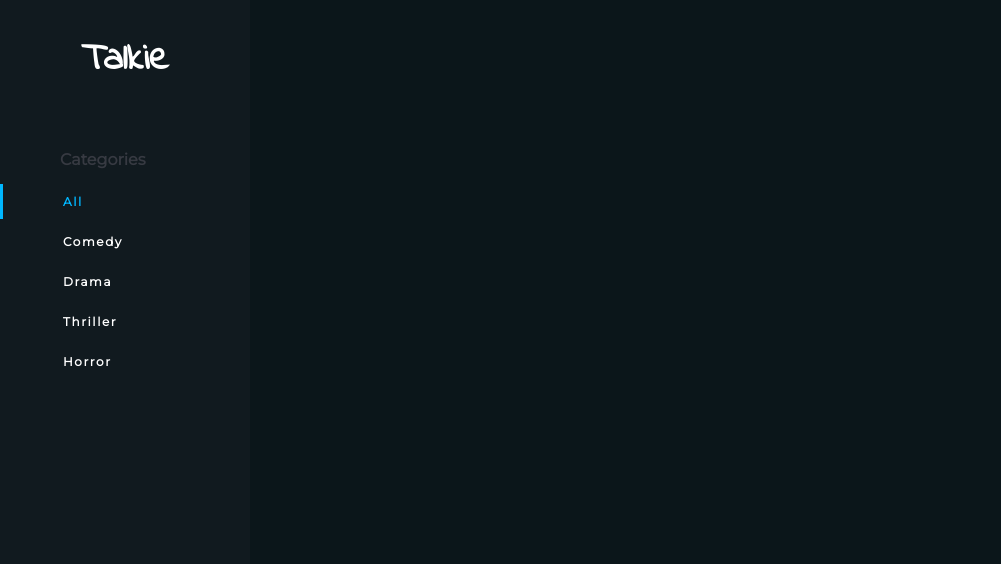
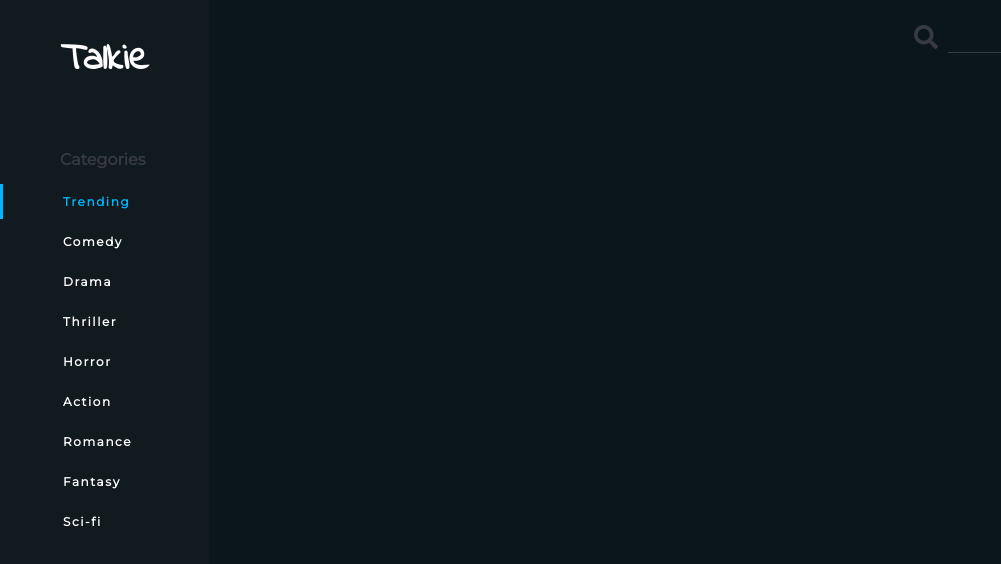
Before and after one commit to codewithbernard/talkie, a React (Create React App) app: page / in a window 1280 px wide. Shown: the top 564 px of the page, without its empty margins (0-1001 px from the left). Built offline with nearby package versions, Linux system fonts and the light colour scheme.

Commit message:
Adding hooks

```diff
--- a/package.json
+++ b/package.json
@@ -3,8 +3,8 @@
   "version": "0.1.0",
   "private": true,
   "dependencies": {
-    "react": "^16.6.3",
-    "react-dom": "^16.6.3",
+    "react": "^16.7.0-alpha.2",
+    "react-dom": "^16.7.0-alpha.2",
     "react-scripts": "2.1.1",
     "react-transition-group": "^2.5.0",
     "styled-components": "^4.1.2"
--- a/public/index.html
+++ b/public/index.html
@@ -5,6 +5,7 @@
   <meta charset="utf-8">
   <link rel="shortcut icon" href="%PUBLIC_URL%/favicon.ico">
   <link href="https://fonts.googleapis.com/css?family=Montserrat|Indie+Flower" rel="stylesheet">
+  <link rel="stylesheet" href="https://use.fontawesome.com/releases/v5.5.0/css/all.css" />
   <meta name="viewport" content="width=device-width, initial-scale=1, shrink-to-fit=no">
   <meta name="theme-color" content="#000000">
   <!--
--- a/src/App.js
+++ b/src/App.js
@@ -1,9 +1,13 @@
-import React, { Component } from "react";
-import Layout from "./components/Layout";
+import React, { Component, Suspense } from "react";
+const Layout = React.lazy(() => import("components/Layout"));
 
 class App extends Component {
   render() {
-    return <Layout />;
+    return (
+      <Suspense fallback={null}>
+        <Layout />
+      </Suspense>
+    );
   }
 }
 
--- /dev/null
+++ b/src/components/Input.js
@@ -0,0 +1,38 @@
+import React, { useState } from "react";
+import styled from "styled-components";
+
+const Input = () => {
+  const [focus, setFocus] = useState(false);
+  return (
+    <InputField onFocus={() => setFocus(true)} onBlur={() => setFocus(false)}>
+      <Icon focus={focus} className="fas fa-search" />
+      <StyledInput focus={focus} type="text" />
+    </InputField>
+  );
+};
+
+export default Input;
+
+const InputField = styled.div`
+  display: flex;
+  align-items: center;
+`;
+
+const StyledInput = styled.input`
+  outline: none;
+  background-color: transparent;
+  border: none;
+  border-bottom: 1px solid ${props => (props.focus ? "#00b7ff" : "#373a42")};
+  padding-bottom: 5px;
+  font-size: 22px;
+  color: ${props => (props.focus ? "#00b7ff" : "#373a42")};
+
+  transition: border-bottom 0.3s;
+`;
+
+const Icon = styled.i`
+  color: ${props => (props.focus ? "#00b7ff" : "#373a42")};
+  margin-right: 10px;
+  font-size: 24px;
+  transition: color 0.3s;
+`;
--- a/src/components/Layout.js
+++ b/src/components/Layout.js
@@ -1,12 +1,21 @@
 import React from "react";
-import Sidenav from "./Sidenav";
-import { categories } from "../const";
+import styled from "styled-components";
+import Sidenav from "components/Sidenav";
+import Navbar from "components/Navbar";
+import { categories } from "const";
 
 const Layout = ({ children }) => (
   <React.Fragment>
     <Sidenav items={categories} />
-    {children}
+    <Main>
+      <Navbar />
+      {children}
+    </Main>
   </React.Fragment>
 );
 
 export default Layout;
+
+const Main = styled.main`
+  width: 100%;
+`;
--- /dev/null
+++ b/src/components/Navbar.js
@@ -0,0 +1,24 @@
+import React from "react";
+import styled from "styled-components";
+import Input from "components/Input";
+
+const Navbar = () => {
+  return (
+    <Nav>
+      <Form>
+        <Input />
+      </Form>
+    </Nav>
+  );
+};
+
+export default Navbar;
+
+const Nav = styled.nav`
+  display: flex;
+  justify-content: flex-end;
+`;
+
+const Form = styled.form`
+  margin: 20px 40px 0 0;
+`;
--- a/src/components/Sidenav.js
+++ b/src/components/Sidenav.js
@@ -1,20 +1,14 @@
-import React from "react";
+import React, { useState } from "react";
 import styled, { keyframes } from "styled-components";
 
-class Sidenav extends React.Component {
-  constructor(props) {
-    super(props);
-    this.state = {
-      active: this.props.items[0]
-    };
-  }
+const Sidenav = ({ items }) => {
+  const [active, setActive] = useState(items[0]);
 
-  render() {
-    const renderItems = this.props.items.map(item => (
+  const renderItems = items.map(item => (
     <li
       key={item}
-        onClick={() => this.setState({ active: item })}
-        className={this.state.active === item ? "active" : ""}
+      onClick={() => setActive(item)}
+      className={active === item ? "active" : ""}
     >
       {item}
     </li>
@@ -26,8 +20,8 @@ class Sidenav extends React.Component {
       <Menu>{renderItems}</Menu>
     </StyledSidenav>
   );
-  }
-}
+};
+
 export default Sidenav;
 
 const slideInRight = keyframes`
@@ -95,4 +89,5 @@ const StyledSidenav = styled.aside`
   background-color: #111a1f;
   width: 250px;
   animation: ${slideInRight} 1s;
+  overflow: overlay;
 `;
--- a/src/const/index.js
+++ b/src/const/index.js
@@ -1,3 +1,13 @@
-const categories = ["All", "Comedy", "Drama", "Thriller", "Horror"];
+const categories = [
+  "Trending",
+  "Comedy",
+  "Drama",
+  "Thriller",
+  "Horror",
+  "Action",
+  "Romance",
+  "Fantasy",
+  "Sci-fi"
+];
 
 export { categories };
--- a/src/index.js
+++ b/src/index.js
@@ -1,7 +1,7 @@
-import "./index.css";
+import "index.css";
 import React from "react";
 import ReactDOM from "react-dom";
-import App from "./App";
+import App from "App";
 import * as serviceWorker from "./serviceWorker";
 
 ReactDOM.render(<App />, document.getElementById("container"));
```
Also changed, not shown: 2 other files (tests, documents, lock files or other folders). Lines whose indentation alone changed are shown as unchanged.
